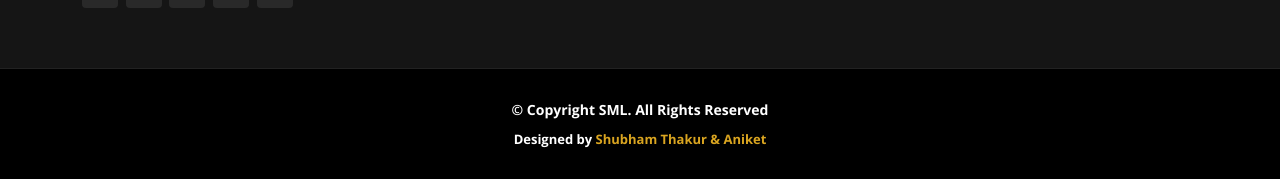
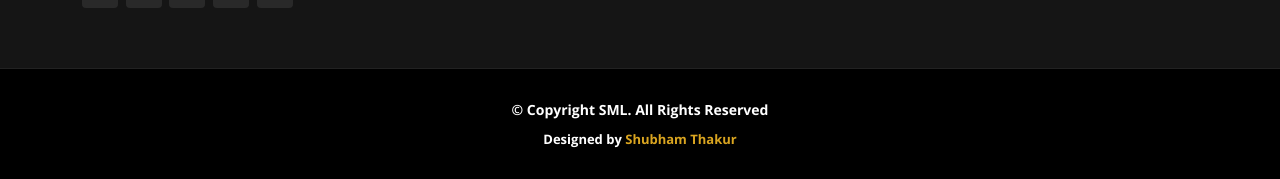
Before and after one commit to SubhamThakur80661/organizationmanagementsystem, a website: page index.html in a window 1280 px wide. Shown: the part 6816-6995 px from the top of the page. Drawn offline with nearby package versions, Linux system fonts and the light colour scheme.

Commit message:
Made by Shubham

```diff
--- a/index.html
+++ b/index.html
@@ -702,7 +702,7 @@ Jalandhar - Delhi, Grand Trunk Rd, Phagwara, Punjab 144001<br><br>
         &copy; Copyright <strong><span>SML</span></strong>. All Rights Reserved
       </div>
       <div class="credits">
-       Designed by <a style="color: goldenrod;">Shubham Thakur &  Aniket</a>
+       Designed by <a style="color: goldenrod;">Shubham Thakur</a>
       </div>
     </div>
   </footer><!-- End Footer -->
```
